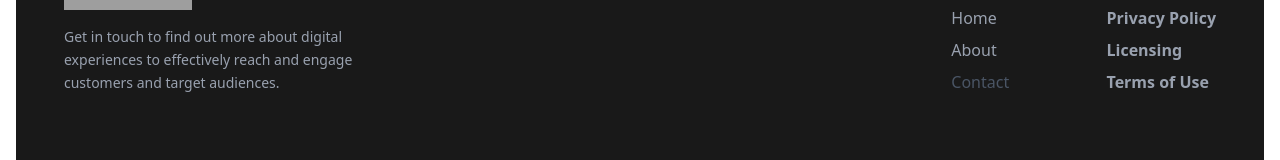
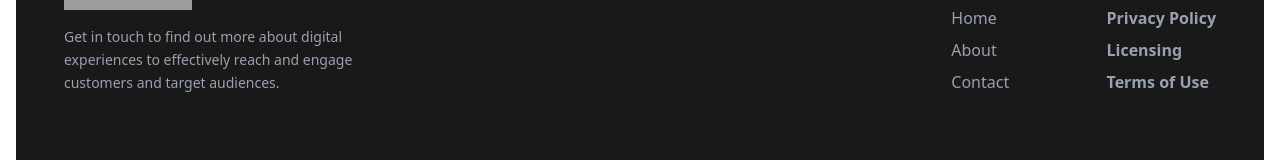
Before and after one commit to Maaz0313-png/panda-patronage, a React (Vite) app: page / in a window 1280 px wide. Shown: the part 6598-6758 px from the top of the page. Built offline with nearby package versions, Linux system fonts and the light colour scheme; grey boxes are pictures that could not be loaded.

Commit message:
feat: updated Footer component to link Contact page

```diff
--- a/src/components/Footer.jsx
+++ b/src/components/Footer.jsx
@@ -21,7 +21,7 @@
             <ul className="space-y-2">
               <li><a href="/" className="text-gray-400 hover:text-white transition-colors duration-300">Home</a></li>
               <li><a href="/about" className="text-gray-400 hover:text-white transition-colors duration-300">About</a></li>
-              <li><span className="text-gray-600 cursor-not-allowed">Contact</span></li>
+              <li><a href="/contact" className="text-gray-400 hover:text-white transition-colors duration-300">Contact</a></li>
             </ul>
           </div>
           <div>
```
